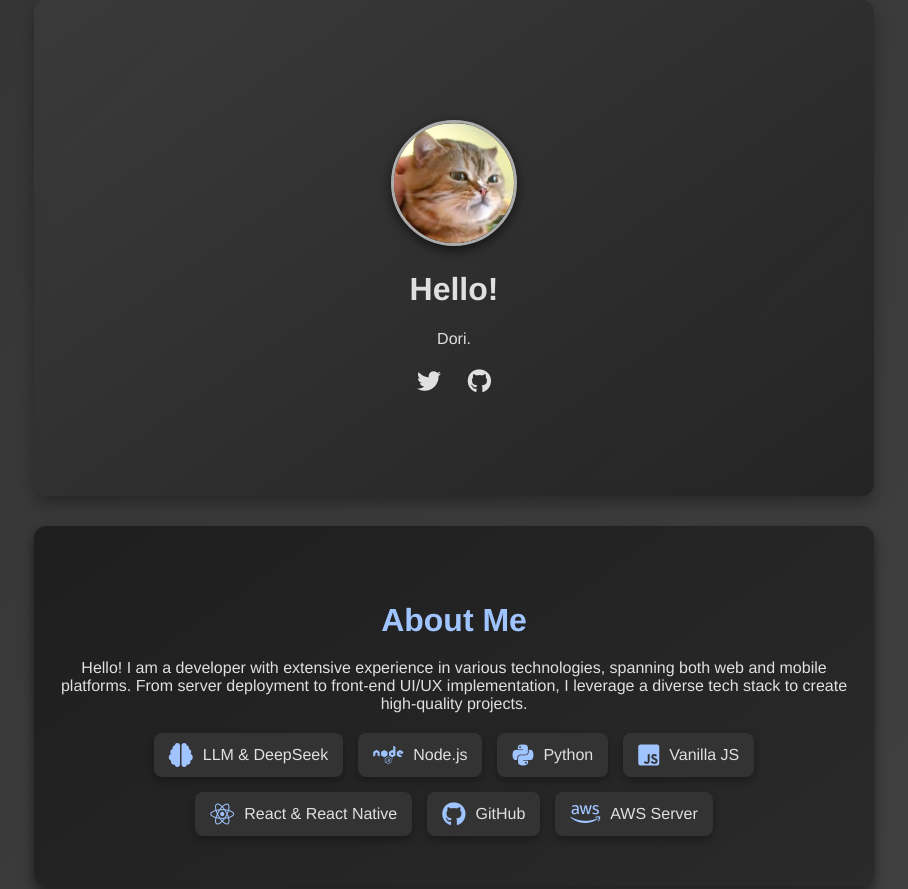
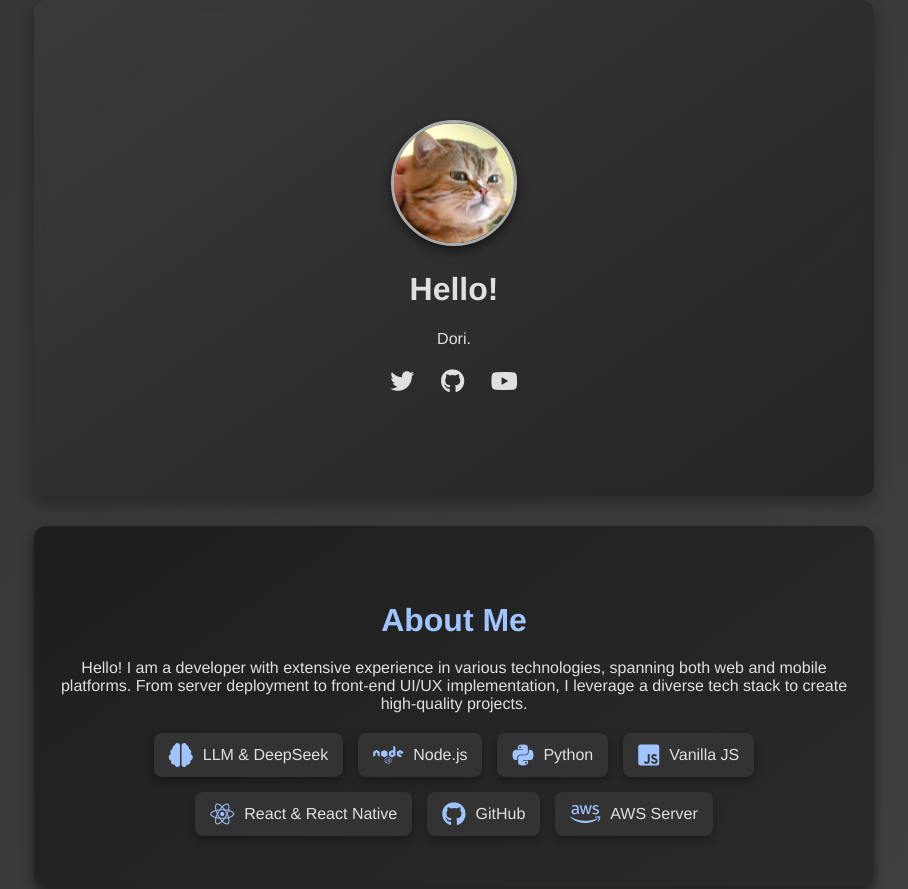
Before and after one commit to ldoril/Introduction, a plain HTML site: page index.html in a window 1280 px wide. Shown: the top 889 px of the page, without its empty margins (186-1094 px from the left). Drawn offline with nearby package versions, Linux system fonts and the light colour scheme.

Commit message:
유튜브 추가

```diff
--- a/index.html
+++ b/index.html
@@ -37,6 +37,13 @@
         </a>
         <a href="https://github.com/ldoril" target="_blank" aria-label="GitHub">
           <i class="fab fa-github"></i>
+        </a>
+        <a
+          href="https://www.youtube.com/@-dodori-"
+          target="_blank"
+          aria-label="YouTube"
+        >
+          <i class="fab fa-youtube"></i>
         </a>
       </div>
     </header>
```
